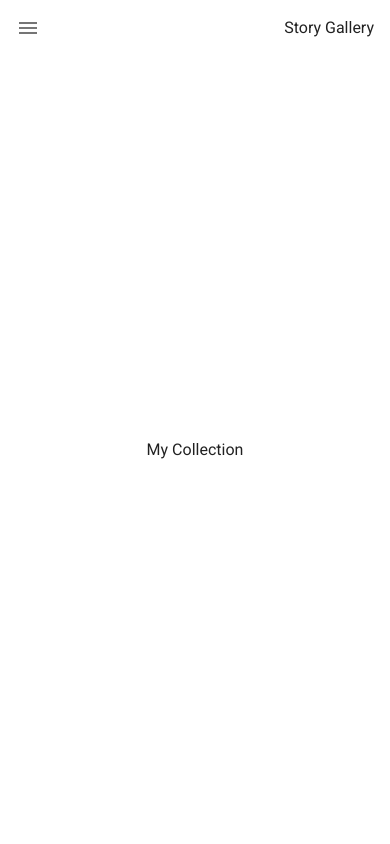
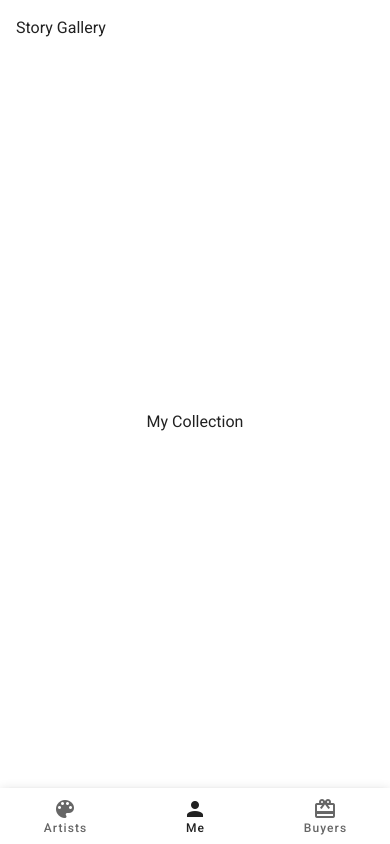
Before and after one commit to GianPaoloBuffo/project-jade, a Vue app: page /me in a window 390 px wide. Built offline with nearby package versions, Linux system fonts and the light colour scheme.

Commit message:
Update mobile navigation UI

```diff
--- a/src/App.vue
+++ b/src/App.vue
@@ -2,20 +2,17 @@
   <v-app>
     <app-bar @showDrawer="showDrawer = true"></app-bar>
 
-    <sidebar-navigation
-      v-if="!$_isSmAndUp"
-      v-model="showDrawer"
-    ></sidebar-navigation>
-
     <v-content>
       <router-view></router-view>
     </v-content>
+
+    <mobile-navigation v-if="!$_isSmAndUp"></mobile-navigation>
   </v-app>
 </template>
 
 <script>
 import AppBar from '@/components/AppBar.vue';
-import SidebarNavigation from '@/components/navigation/SidebarNavigation.vue';
+import MobileNavigation from '@/components/navigation/SidebarNavigation.vue';
 
 import displayMixin from '@/mixins/display-mixin';
 
@@ -24,7 +21,7 @@ export default {
   mixins: [displayMixin],
   components: {
     AppBar,
-    SidebarNavigation,
+    MobileNavigation,
   },
   data() {
     return {
--- a/src/components/AppBar.vue
+++ b/src/components/AppBar.vue
@@ -4,12 +4,6 @@
     color="white"
     elevate-on-scroll
   >
-    <v-app-bar-nav-icon
-      v-if="!$_isSmAndUp"
-      @click="$emit('showDrawer')"
-    ></v-app-bar-nav-icon>
-
-    <v-spacer v-if="!$_isSmAndUp"></v-spacer>
     <div class="d-flex align-center">Story Gallery</div>
 
     <template v-if="$_isSmAndUp">
--- a/src/components/navigation/SidebarNavigation.vue
+++ b/src/components/navigation/SidebarNavigation.vue
@@ -1,39 +1,24 @@
 <template>
-  <v-navigation-drawer
-    :value="value"
-    @input="$emit('input', $event)"
-    absolute
-    temporary
-  >
-    <v-list nav dense>
-      <v-subheader>Story Gallery</v-subheader>
-      <v-divider></v-divider>
+  <v-bottom-navigation grow>
+    <v-btn :to="{ name: 'Artists' }">
+      <span>Artists</span>
+      <v-icon>mdi-palette</v-icon>
+    </v-btn>
 
-      <v-list-item-group>
-        <v-list-item :to="{ name: 'Profile' }">
-          <v-list-item-title>Me</v-list-item-title>
-        </v-list-item>
+    <v-btn :to="{ name: 'Profile' }">
+      <span>Me</span>
+      <v-icon>mdi-account</v-icon>
+    </v-btn>
 
-        <v-list-item :to="{ name: 'Artists' }">
-          <v-list-item-title>Artists</v-list-item-title>
-        </v-list-item>
-
-        <v-list-item :to="{ name: 'Buyers' }">
-          <v-list-item-title>Buyers</v-list-item-title>
-        </v-list-item>
-      </v-list-item-group>
-    </v-list>
-  </v-navigation-drawer>
+    <v-btn :to="{ name: 'Buyers' }">
+      <span>Buyers</span>
+      <v-icon>mdi-wallet-giftcard</v-icon>
+    </v-btn>
+  </v-bottom-navigation>
 </template>
 
 <script>
 export default {
-  name: 'SidebarNavigation',
-  props: {
-    value: {
-      type: Boolean,
-      required: true,
-    },
-  },
+  name: 'MobileNavigation',
 };
 </script>
```
